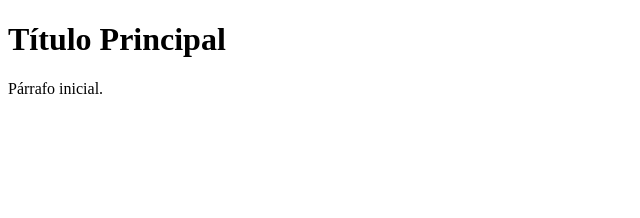
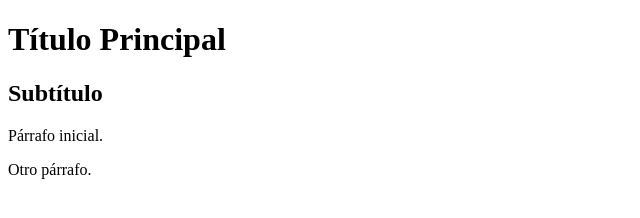
Before and after one commit to sofaketchup/UD-5_Tarea4_JuanIago2, a plain HTML site: page index.html in a window 1280 px wide. Shown: the whole page, without its empty margins (0-640 px from the left). Drawn offline with Linux system fonts and the light colour scheme.

Commit message:
Añadido h2 y otro p

```diff
--- a/index.html
+++ b/index.html
@@ -1,11 +1,12 @@
 <!DOCTYPE html>
 <html lang="es">
-<head>
-    <meta charset="UTF-8">
+  <head>
+    <meta charset="UTF-8" />
     <title>Tarea 4 -- version compañero</title>
-</head>
-<h1>Título Principal</h1>
-<p>Párrafo inicial.</p>
-<body>
-</body>
+  </head>
+  <h1>Título Principal</h1>
+  <h2>Subtítulo</h2>
+  <p>Párrafo inicial.</p>
+  <p>Otro párrafo.</p>
+  <body></body>
 </html>
```
